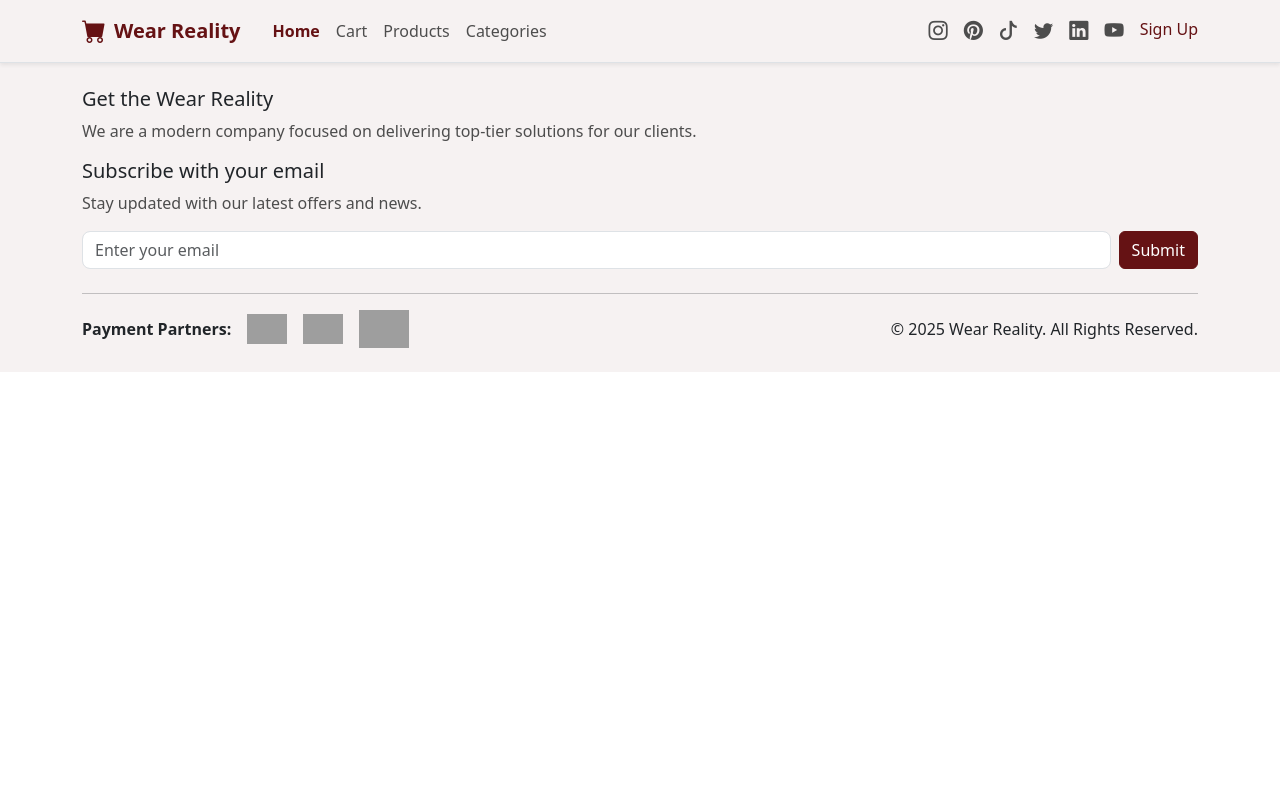
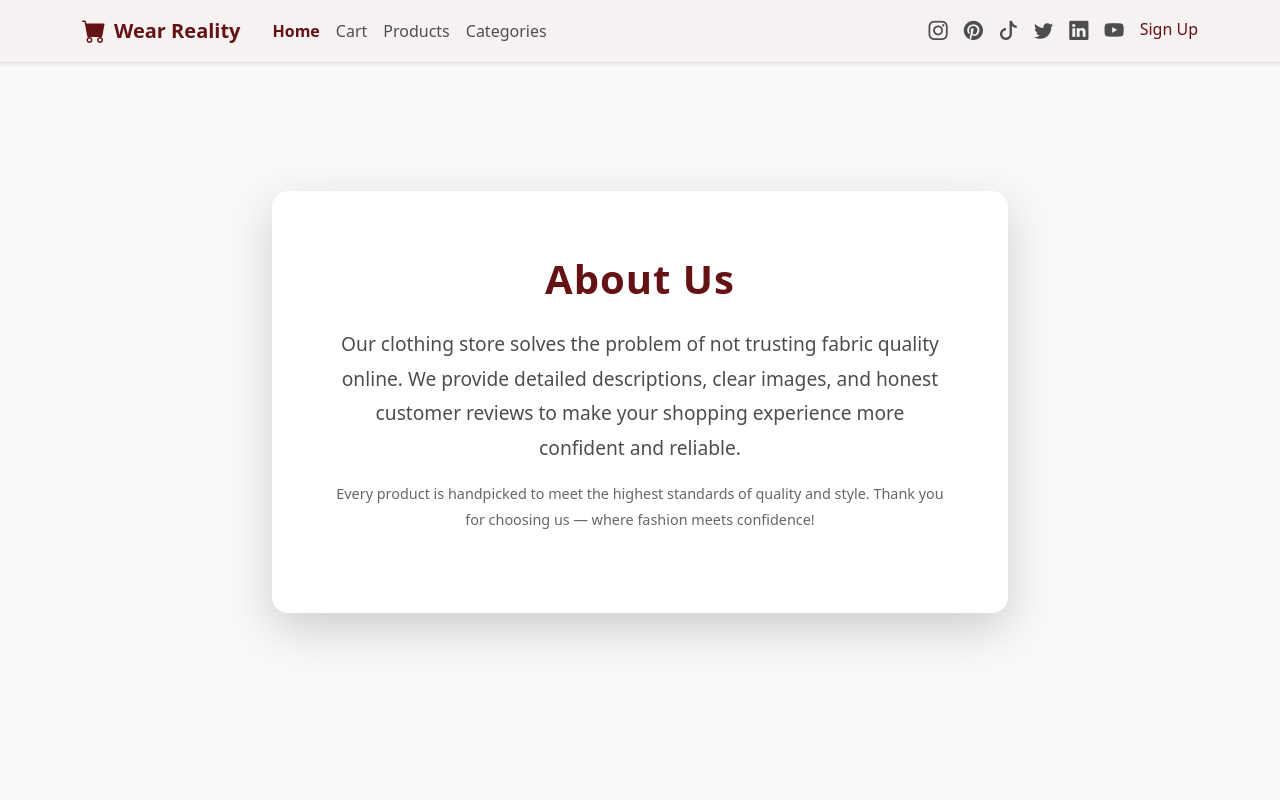
Before and after one commit to badr274/WearReality, a React (Vite) app: page /about in a window 1280 px wide. Shown: the top 800 px of the page. Built offline with nearby package versions, Linux system fonts and the light colour scheme; grey boxes are pictures that could not be loaded.

Commit message:
adding about page

```diff
--- a/src/App.jsx
+++ b/src/App.jsx
@@ -5,6 +5,7 @@ import Login from "./Pages/Auth/Login";
 import Signup from "./Pages/Auth/Signup";
 import MyNavbar from "./components/MyNavbar";
 import MyFooter from "./components/MyFooter";
+import About from "./Pages/About/About";
 function App() {
   return (
     <>
@@ -13,6 +14,7 @@ function App() {
         <Route path="/" element={<Home />} />
         <Route path="/login" element={<Login />} />
         <Route path="/signup" element={<Signup />} />
+        <Route path="/about" element={<About />} />
       </Routes>
       <MyFooter />
     </>
--- /dev/null
+++ b/src/Pages/About/About.jsx
@@ -0,0 +1,29 @@
+export default function About() {
+  return (
+    <div style={{ backgroundColor: "#f8f9fa", minHeight: "100vh", paddingTop: "80px" }}>
+      <div className="container py-5">
+        <div className="row justify-content-center">
+          <div className="col-md-10 col-lg-8">
+            <div className="card shadow-lg border-0 rounded-4 p-5"
+                 style={{ backgroundColor: "#ffffff" }}>
+              <div className="card-body text-center">
+                <h1 className="mb-4" style={{ color: "#651214ff", fontWeight: "700", letterSpacing: "1px" }}>
+                  About Us
+                </h1>
+                <p style={{ color: "#4d4d4dff", fontSize: "1.2rem", lineHeight: "1.8" }}>
+                  Our clothing store solves the problem of not trusting fabric quality online.
+                  We provide detailed descriptions, clear images, and honest customer reviews to
+                  make your shopping experience more confident and reliable.
+                </p>
+                <p style={{ color: "#666", fontSize: "0.9rem", lineHeight: "1.8" }}>
+                  Every product is handpicked to meet the highest standards of quality and style.
+                  Thank you for choosing us — where fashion meets confidence!
+                </p>
+              </div>
+            </div>
+          </div>
+        </div>
+      </div>
+    </div>
+  );
+}
--- a/src/Pages/home/Home.jsx
+++ b/src/Pages/home/Home.jsx
@@ -1,4 +1,3 @@
-import ProductCard from "../../components/ProductCard";
 import Categories from "../../components/home/Categories";
 import "./home.css";
 import LatestProduct from "../../components/home/LatestProduct";
```
Also changed, not shown: public/images/p1.jpg (added), public/images/p2.jpg (added).
